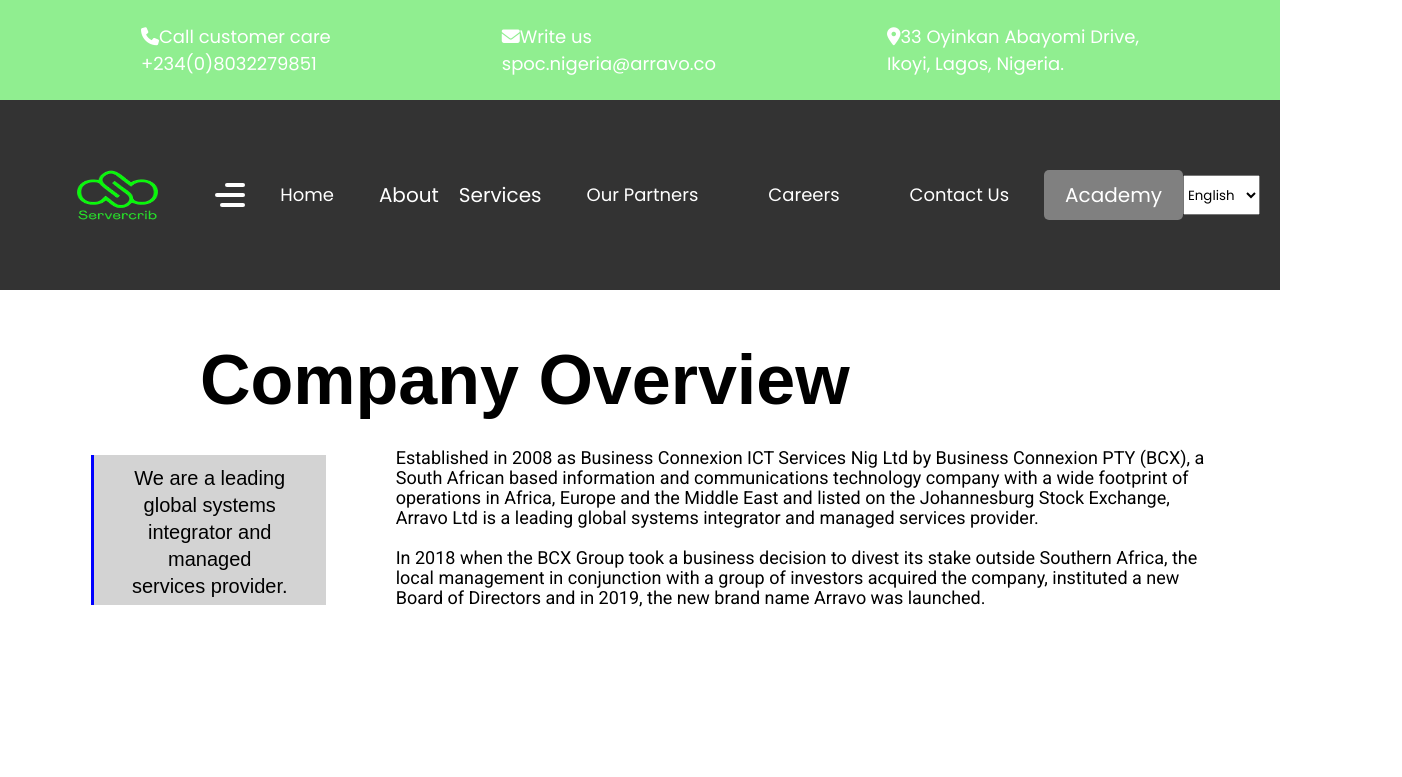
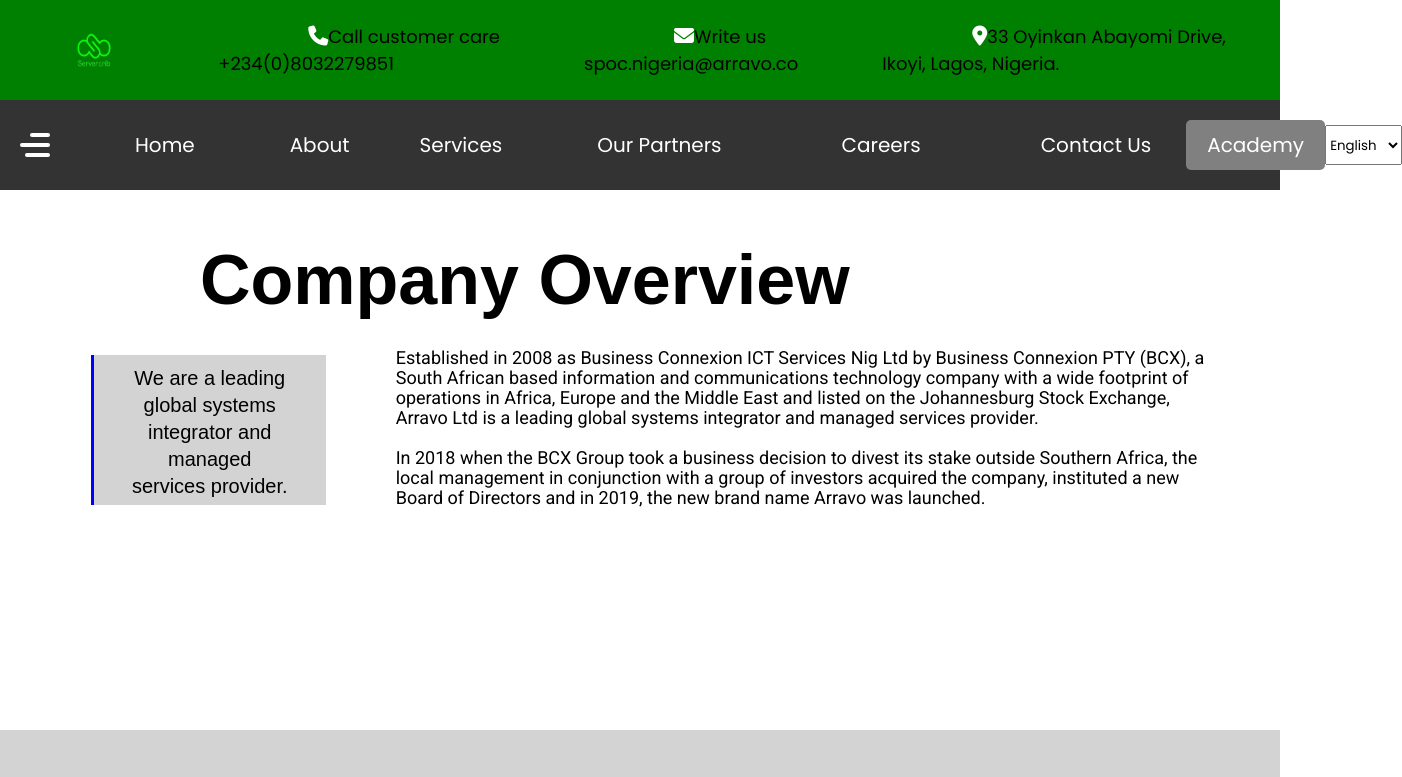
Before and after one commit to Okojiekingsley1/servercrib, a plain HTML site: page index.html in a window 1280 px wide. Shown: the top 777 px of the page, 1402 px wide, since content can reach past the window. Drawn offline with nearby package versions, Linux system fonts and the light colour scheme.

Commit message:
updated file

```diff
--- a/avarr.css
+++ b/avarr.css
@@ -16,7 +16,7 @@ body{
   align-items: center;
   justify-content: space-evenly;
   gap: 5rem;
-  background-color: lightgreen;
+  background-color: green;
   height: 50px;
   padding: 50px;
 
@@ -35,7 +35,12 @@ p{
 .number , .email, .location{
   display: flex;
   align-items: start;
-  color: white;
+}
+.fill{
+  color: black;
+}
+.fa{
+color: white;
 }
 .search{
   display: none;
@@ -70,7 +75,8 @@ p{
     color: white;
     font-size: 20px;
     align-items: center;
-    justify-content: space-between;
+    justify-content: space-even;
+    margin-left: 50px;
 }
 .btn_1{
     height: 50px;
@@ -241,6 +247,7 @@ p{
   font-size: 16px;
   border: none;
   cursor: pointer;
+  text-decoration: none;
 }
 .dropbtn {
   color: rgb(0, 0, 0);
@@ -275,6 +282,11 @@ p{
   padding: 12px 16px;
   text-decoration: none;
   display: block;
+}
+.home{
+  text-decoration: none;
+  color: white;
+  font-size: 20px;
 }
 
 /* Change color of dropdown links on hover */
@@ -550,7 +562,7 @@ h3{
 footer{
 	width:100%;
 	position: absolute;
-	bottom: -2870px;
+	bottom: -2670px;
 	background: green;
 	color: #fff;
 	padding: 100px 0 30px;
@@ -699,15 +711,16 @@ form button .fas{
   align-items: center;
   justify-content: space-between;
 }
-.copy{
-  margin-left: 50px;
+.fa{
+  margin-left: 90px;
+  font-size: 20px;
 }
 /*  */
 @media(max-width:500px){
 footer{
 	width:100%;
 	position: absolute;
-	bottom: -6300px;
+	bottom: -8300px;
 	background: green;
 	color: #fff;
 	padding: 100px 0 30px;
--- a/career.css
+++ b/career.css
@@ -241,6 +241,7 @@ p{
   font-size: 16px;
   border: none;
   cursor: pointer;
+  text-decoration: none;
 }
 .dropbtn {
   color: rgb(0, 0, 0);
--- a/contact.css
+++ b/contact.css
@@ -241,14 +241,9 @@ p{
   font-size: 16px;
   border: none;
   cursor: pointer;
+	text-decoration: none;
 }
-.dropbtn {
-  color: rgb(0, 0, 0);
-  padding: 10px;
-  font-size: 16px;
-  border: none;
-  cursor: pointer;
-}
+
 .dropdown .drop-text{
     white-space: nowrap;
     color: green;
@@ -346,7 +341,8 @@ transition: opacity 0.3s ease; /* Apply transition */
 h2 {
 	text-align: center;
 	font-size: 30px;
-	margin-left: -300px;
+	margin-left: -200px;
+	margin-bottom: 20px;
 }
 .all-form{
 	display: block;
--- a/faq.css
+++ b/faq.css
@@ -16,7 +16,7 @@ body{
   align-items: center;
   justify-content: space-evenly;
   gap: 5rem;
-  background-color: lightgreen;
+  background-color: green;
   height: 50px;
   padding: 50px;
 
@@ -71,6 +71,7 @@ p{
     font-size: 20px;
     align-items: center;
     justify-content: space-between;
+    margin-left: 50px;
 }
 .btn_1{
     height: 50px;
@@ -241,6 +242,7 @@ p{
   font-size: 16px;
   border: none;
   cursor: pointer;
+  text-decoration: none;
 }
 .dropbtn {
   color: rgb(0, 0, 0);
--- a/home.css
+++ b/home.css
@@ -16,7 +16,7 @@ body{
   align-items: center;
   justify-content: space-evenly;
   gap: 5rem;
-  background-color: lightgreen;
+  background-color: green;
   height: 50px;
   padding: 50px;
 
@@ -71,6 +71,7 @@ p{
     font-size: 20px;
     align-items: center;
     justify-content: space-between;
+    margin-left: 50px;
 }
 .btn_1{
     height: 50px;
@@ -241,6 +242,7 @@ p{
   font-size: 16px;
   border: none;
   cursor: pointer;
+  text-decoration: none;
 }
 .dropbtn {
   color: rgb(0, 0, 0);
--- a/index.html
+++ b/index.html
@@ -13,24 +13,22 @@
 <body>
 
   <div class="infoparent">
+    <img class="serv" src="asset/serv1.png">
+    <div class="number">
 
-    <div class="number">
-      <p></p>
-
-      </p>
       <BsTelephoneFill/>
-      <p><i class="fa fa-phone"></i>Call customer care<br>+234(0)8032279851 </p>
+      <p class="fill"><i class="fa fa-phone"></i>Call customer care<br>+234(0)8032279851</p>
     </div>
     <div class="email">
     <HiOutlineMailOpen/>
-      <p><i class="fa fa-envelope"></i>Write us <br> spoc.nigeria@arravo.co</p>
+      <p class="fill"><i class="fa fa-envelope"></i>Write us <br> spoc.nigeria@arravo.co</p>
     </div>
     <div class="location">
     <IoLocationSharp/>
-      <p><i class="fa-solid fa-location-dot"></i>33 Oyinkan Abayomi Drive,<br> Ikoyi, Lagos, Nigeria.</p>
+      <p class="fill"><i class="fa fa-location-dot"></i>33 Oyinkan Abayomi Drive,<br> Ikoyi, Lagos, Nigeria.</p>
     </div>
     <div class="search">
-      <p><i class="fa-solid icon fa-magnifying-glass"></i></p>
+      <p><i class="fa icon fa-magnifying-glass"></i></p>
     </div>
   </div>
   <script src="https://cdn.jsdelivr.net/npm/bootstrap@5.3.3/dist/js/bootstrap.bundle.min.js" integrity="sha384-YvpcrYf0tY3lHB60NNkmXc5s9fDVZLESaAA55NDzOxhy9GkcIdslK1eN7N6jIeHz" crossorigin="anonymous"></script>
@@ -38,7 +36,6 @@
 
     <header class="header">
 
-  <img class="serv" src="asset/serv1.png">
   <div class="navigation">
             <input type="checkbox" class="toggle-menu">
             <div class="hamburger"></div>
@@ -46,7 +43,7 @@
             <ul class="menu">
 
                     <div class="dropdown">
-            <li><a class="home" href="home.html">Home</a></li>
+            <li><a class="dropbtn" href="home.html">Home</a></li>
             <div class="dropdown-content">
             <a href="#">News</a>
             <a href="#">Video</a>
@@ -55,10 +52,10 @@
 
 
                     <div class="dropdown">
-        <div class="dropbtn ">About</div>
+        <div><a class="dropbtn" href="index.html">About</div></a>
         <div class="dropdown-content">
-          <a class="drop-text" href="#">Our Journey</a>
-          <a class="drop-text" href="team.html">Management Team</a>
+          <a class="dropbtn" href="#">Our Journey</a>
+          <a class="dropbtn" href="team.html">Management Team</a>
           <a class="drop-text" href="faq.html">FAQ</a>
           </div>
           </div>
@@ -82,15 +79,15 @@
 
 
           <div class="dropdown">
-            <li><a class="home" href="home.html">Our Partners</a></li>
+            <li><a class="dropbtn" href="home.html">Our Partners</a></li>
       </div>
 
           <div class="dropdown">
-            <li><a class="home" href="home.html">Careers</a></li>
+            <li><a class="dropbtn" href="home.html">Careers</a></li>
       </div>
 
           <div class="dropdown">
-            <li><a class="home" href="home.html">Contact Us</a></li>
+            <li><a class="dropbtn" href="home.html">Contact Us</a></li>
       </div>
 
           <div class="dropdown">
@@ -283,7 +280,7 @@ Here at Arravo, we manage your end-to-end digital transformation<br> keeping you
     <hr>
     <div class="left-foot">
       <div class="copy">
-    <i class="fa-solid fa-copyright"><p></i>2024 Arravo Limited.</p>
+    <i class="fa fa-copyright"></i>2024 Servercribtechnology Limited.
   </div>
 
     <div class="social-icon-foot">
--- a/media.css
+++ b/media.css
@@ -16,14 +16,19 @@ body{
   align-items: center;
   justify-content: space-evenly;
   gap: 5rem;
-  background-color: lightgreen;
+  background-color: green;
   height: 50px;
   padding: 50px;
-
 }
 .serv{
-  width: 100%;
+  width: 150%;
   height: 100px;
+}
+.fill{
+  color: black;
+}
+.fa{
+  color: white;
 }
 .header .serv{
     width: 250px;
@@ -71,6 +76,7 @@ p{
     font-size: 20px;
     align-items: center;
     justify-content: space-between;
+    margin-left: 90px;
 }
 .btn_1{
     height: 50px;
@@ -241,6 +247,7 @@ p{
   font-size: 16px;
   border: none;
   cursor: pointer;
+  text-decoration: none;
 }
 .dropbtn {
   color: rgb(0, 0, 0);
--- a/service.css
+++ b/service.css
@@ -16,14 +16,15 @@ body{
   align-items: center;
   justify-content: space-evenly;
   gap: 5rem;
-  background-color: lightgreen;
+  background-color: green;
   height: 50px;
   padding: 50px;
 
+
 }
 .serv{
-  width: 100%;
-  height: 100px;
+  width: 150%;
+  height: 150px;
 }
 .header .serv{
     width: 250px;
@@ -71,6 +72,7 @@ p{
     font-size: 20px;
     align-items: center;
     justify-content: space-between;
+    margin-left: 50px;
 }
 .btn_1{
     height: 50px;
@@ -201,7 +203,7 @@ p{
         display: block;
     }
     .header{
-        padding: 10px 20px;
+        padding: 50px 20px;
     }
     .menu{
         justify-content: start;
@@ -241,6 +243,7 @@ p{
   font-size: 16px;
   border: none;
   cursor: pointer;
+  text-decoration: none;
 }
 .dropbtn {
   color: rgb(0, 0, 0);
@@ -320,7 +323,7 @@ transition: opacity 0.3s ease; /* Apply transition */
 /* body */
 .company{
   font-family: arial;
-  margin-left: 80px;
+  margin-left: 120px;
   font-size: 70px;
   font-weight: bold;
   margin-top:50px;
@@ -328,6 +331,7 @@ transition: opacity 0.3s ease; /* Apply transition */
 .side-text{
   font-size: 22px;
   font-weight: bolder;
+  margin-left: -38px;
 
 }
 .boxe{
@@ -338,8 +342,8 @@ transition: opacity 0.3s ease; /* Apply transition */
 }
 .carde{
 	height: 150px;
-	width: 235px;
-	padding: 15px 200px;
+	width: 215px;
+	padding: 15px 370px;
 	background: lightgray;
   border-left: solid;
   border-left-color: blue;
@@ -347,15 +351,17 @@ transition: opacity 0.3s ease; /* Apply transition */
 	text-align: center;
   margin-right: 150px;
   margin-bottom: 200px;
+  margin-left: 130px;
 }
 .prat{
 	color: black;
   white-space: nowrap;
-  margin-left: -170px;
+  margin-left: -300px;
 }
 .text-2{
   width: 500px;
   height: 500px;
+  margin-right: 70px;
 }
 .h3{
   color:gray;
@@ -385,13 +391,13 @@ img{
 }
 .digi{
   font-weight: bolder;
-  margin-left:220px;
+  margin-left:180px;
   font-size: 25px;
   color: gray;
 }
 .digit{
   font-weight: bolder;
-  margin-left: 150px;
+  margin-left: 75px;
   font-size: 25px;
   color: gray;
 }
@@ -419,7 +425,7 @@ img{
 footer{
 	width:100%;
 	position: absolute;
-	bottom: -3800px;
+	bottom: -3200px;
 	background: green;
 	color: #fff;
 	padding: 100px 0 30px;
@@ -568,7 +574,7 @@ form button .fas{
   justify-content: space-between;
 }
 .copy{
-  margin-left: 50px;
+  margin-left: 80px;
 }
 
 @media(max-width:500px){
--- a/team.css
+++ b/team.css
@@ -14,16 +14,16 @@ body{
 .infoparent{
   display: flex;
   align-items: center;
-  justify-content: space-evenly;
+  justify-content:space-evenly;
   gap: 5rem;
-  background-color: lightgreen;
+  background-color: green;
   height: 50px;
   padding: 50px;
 
 }
 .serv{
-  width: 100%;
-  height: 100px;
+  width: 200px;
+  height: 200px;
 }
 .header .serv{
     width: 250px;
@@ -36,6 +36,12 @@ p{
   display: flex;
   align-items: start;
   color: white;
+}
+.fa{
+  color: white;
+}
+.fill{
+  color: black;
 }
 .search{
   display: none;
@@ -71,10 +77,12 @@ p{
     font-size: 20px;
     align-items: center;
     justify-content: space-between;
+    margin-left: 90px;
 }
 .btn_1{
     height: 50px;
     font-size: 20px;
+
 }
 
 
@@ -241,6 +249,7 @@ p{
   font-size: 16px;
   border: none;
   cursor: pointer;
+  text-decoration: none;
 }
 .dropbtn {
   color: rgb(0, 0, 0);
```
Also changed, not shown: career.html (+3 -3 lines), contact.html (+1 -1 lines), faq.html (+10 -11 lines), home.html (+8 -8 lines), media.html (+11 -14 lines), service.html (+10 -10 lines), team.html (+11 -13 lines).
